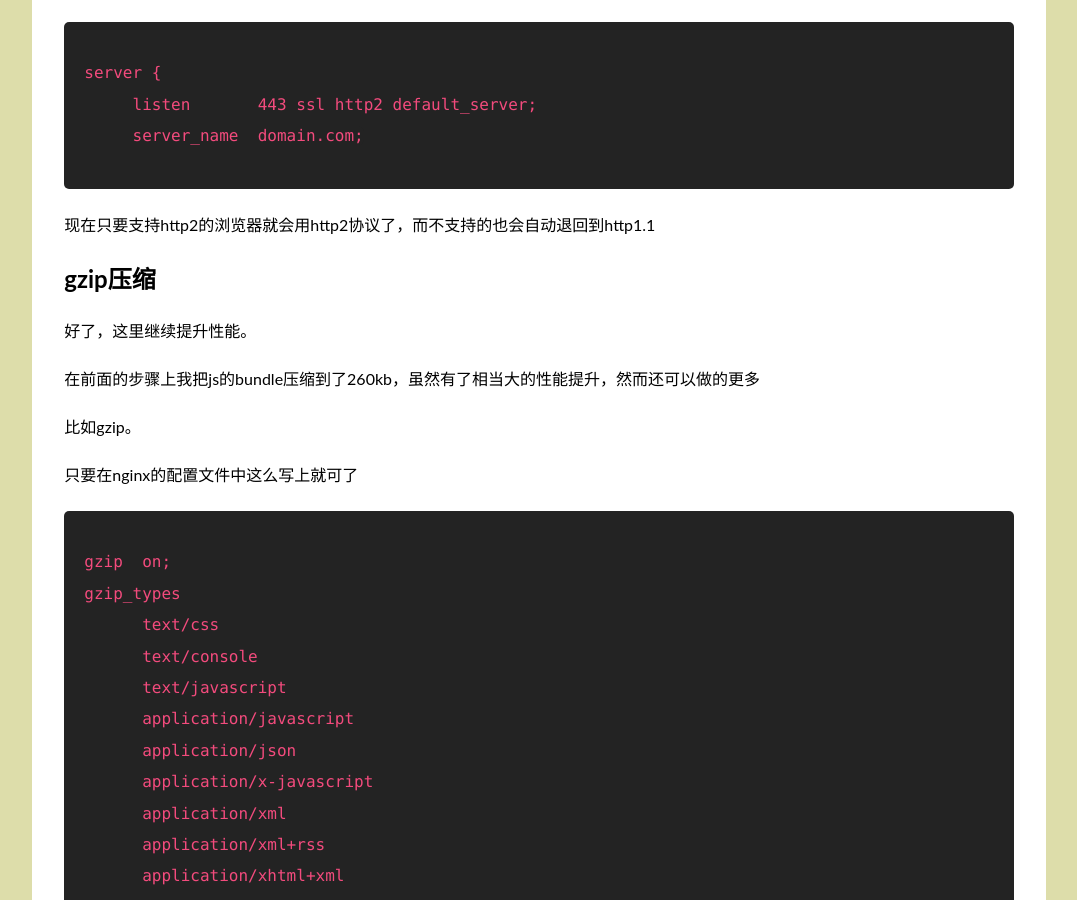
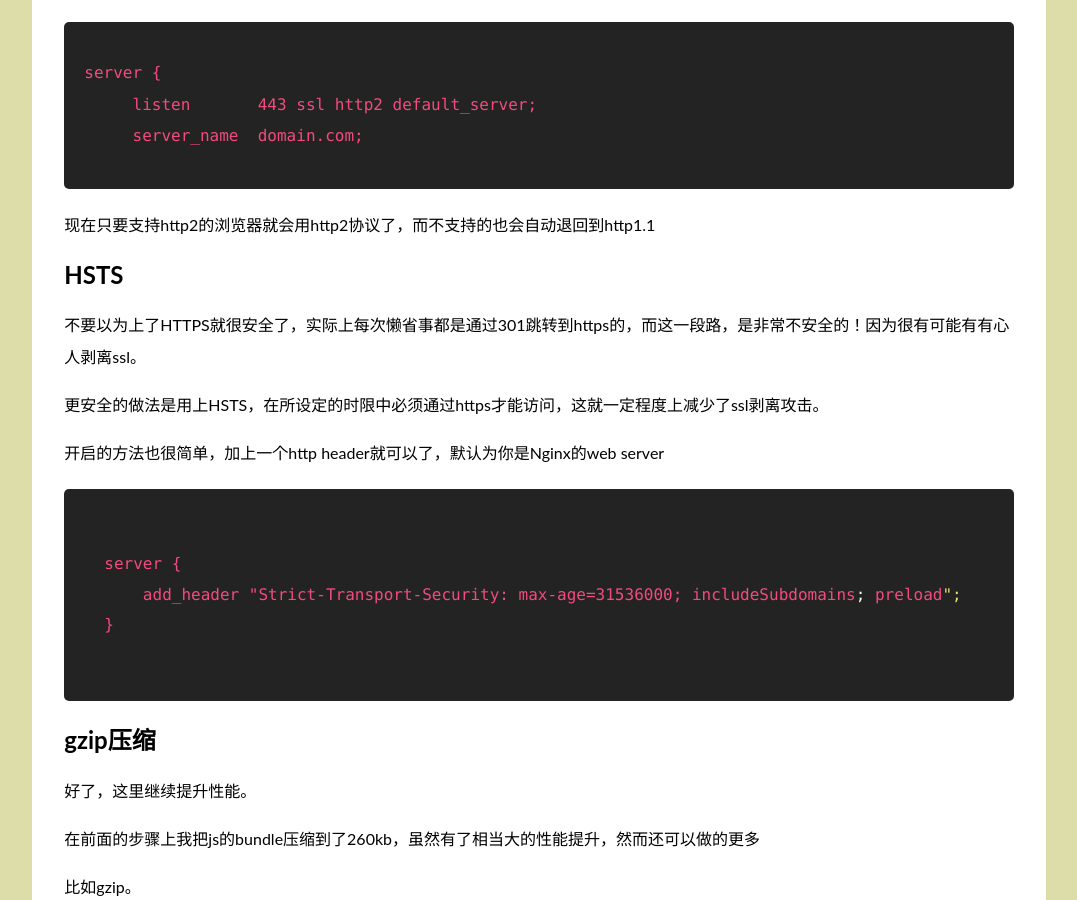
Before and after one commit to AnnatarHe/AnnatarHe.github.io, a Jekyll site: the page built from _posts/2015-12-10-speed-up-my-website-and-safety-in-server.md, in a window 1280 px wide and 900 px high, scrolled down 10899 px. Shown: the whole window, without its empty margins (101-1178 px from the left). Built offline with Jekyll 4.4.1, drawn with Linux system fonts in a browser that asks for light colours; nearby versions of some CDN libraries; some web fonts are replaced; comment, search, counter and statistics services are not loaded; some of the changed text lies outside the part shown.

Commit message:
update posts and add posts variable at js

````diff
--- a/_includes/footer.html
+++ b/_includes/footer.html
@@ -18,5 +18,17 @@
   ga('send', 'pageview');
 
 </script>
+<script>
+'use strict';
+var posts = [
+    {% for post in site.posts %}
+    {
+        "title": "{{ post.title }}",
+        "url": "{{ post.url }}",
+        "date": "{{ post.date|date_to_string }}"
+    },
+    {% endfor %}
+]
+</script>
 </body>
 </html>
--- a/_posts/2015-12-10-speed-up-my-website-and-safety-in-server.md
+++ b/_posts/2015-12-10-speed-up-my-website-and-safety-in-server.md
@@ -372,6 +372,20 @@ server {
 
 现在只要支持http2的浏览器就会用http2协议了，而不支持的也会自动退回到http1.1
 
+## HSTS
+
+不要以为上了HTTPS就很安全了，实际上每次懒省事都是通过301跳转到https的，而这一段路，是非常不安全的！因为很有可能有有心人剥离ssl。
+
+更安全的做法是用上HSTS，在所设定的时限中必须通过https才能访问，这就一定程度上减少了ssl剥离攻击。
+
+开启的方法也很简单，加上一个http header就可以了，默认为你是Nginx的web server
+
+```console
+server {
+    add_header "Strict-Transport-Security: max-age=31536000; includeSubdomains; preload";
+}
+```
+
 ## gzip压缩
 
 好了，这里继续提升性能。
````
Also changed, not shown: other parts of _posts/2015-12-10-speed-up-my-website-and-safety-in-server.md (+4 -4 lines), _posts/2015-10-30-compile-my-development-env.md (+3 -1 lines).
